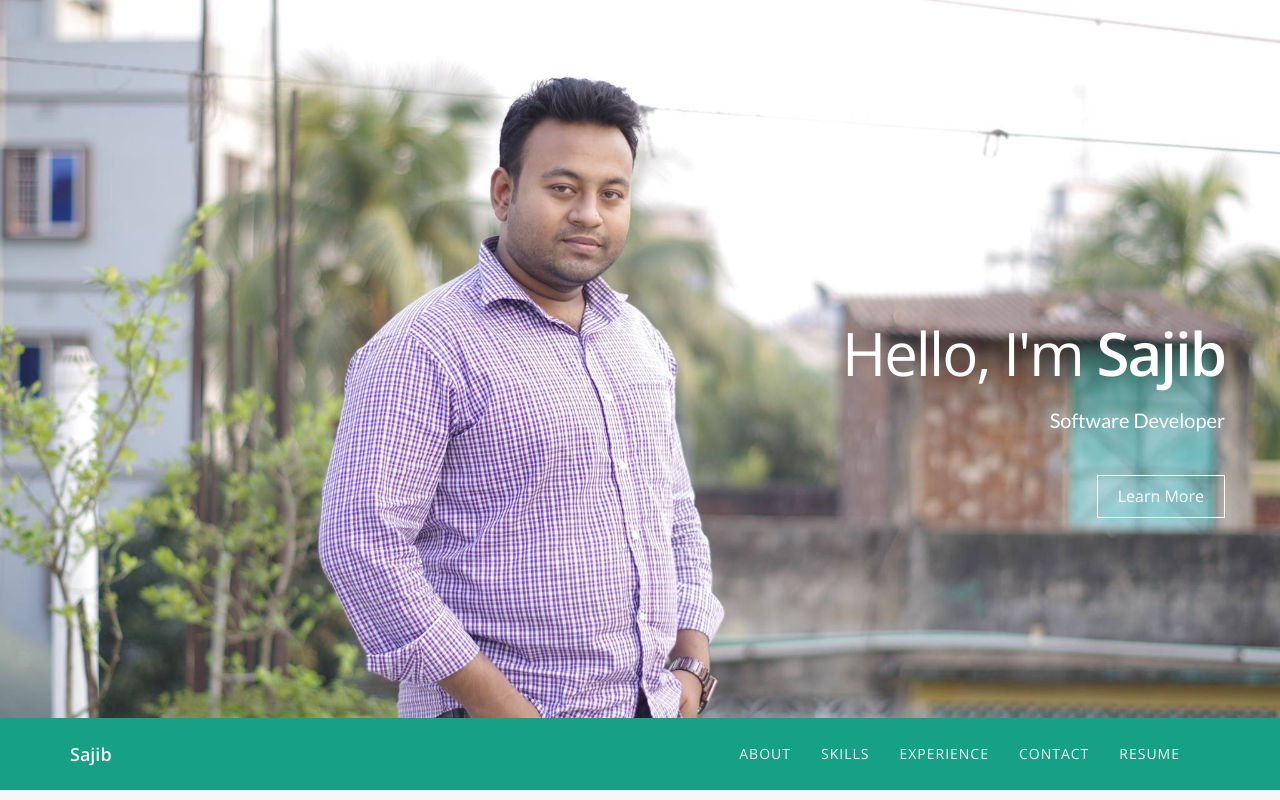
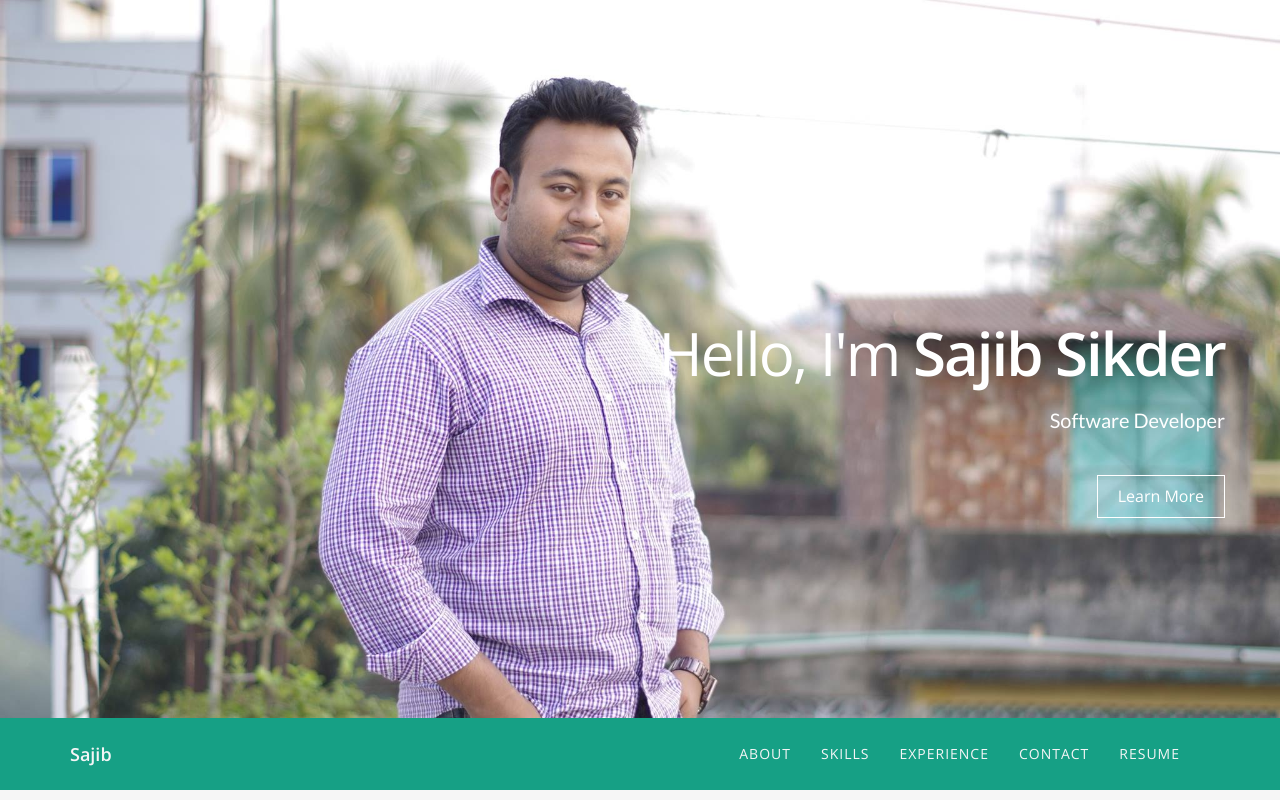
Before and after one commit to mhshajib/mhshajib.github.io, a plain HTML site: page index.html in a window 1280 px wide. Shown: the top 800 px of the page. Drawn offline with nearby package versions, Linux system fonts and the light colour scheme.

Commit message:
sikder added

```diff
--- a/index.html
+++ b/index.html
@@ -40,7 +40,7 @@
     <div class="container">
       <div class="row">
         <div class="text-right intro-text">
-          <h1>Hello, I'm <span class="name">Sajib</span></h1>
+          <h1>Hello, I'm <span class="name">Sajib Sikder</span></h1>
           <p>Software Developer</p>
           <a href="#about" class="btn btn-learn-more btn-lg page-scroll">Learn More</a> </div>
       </div>
```
